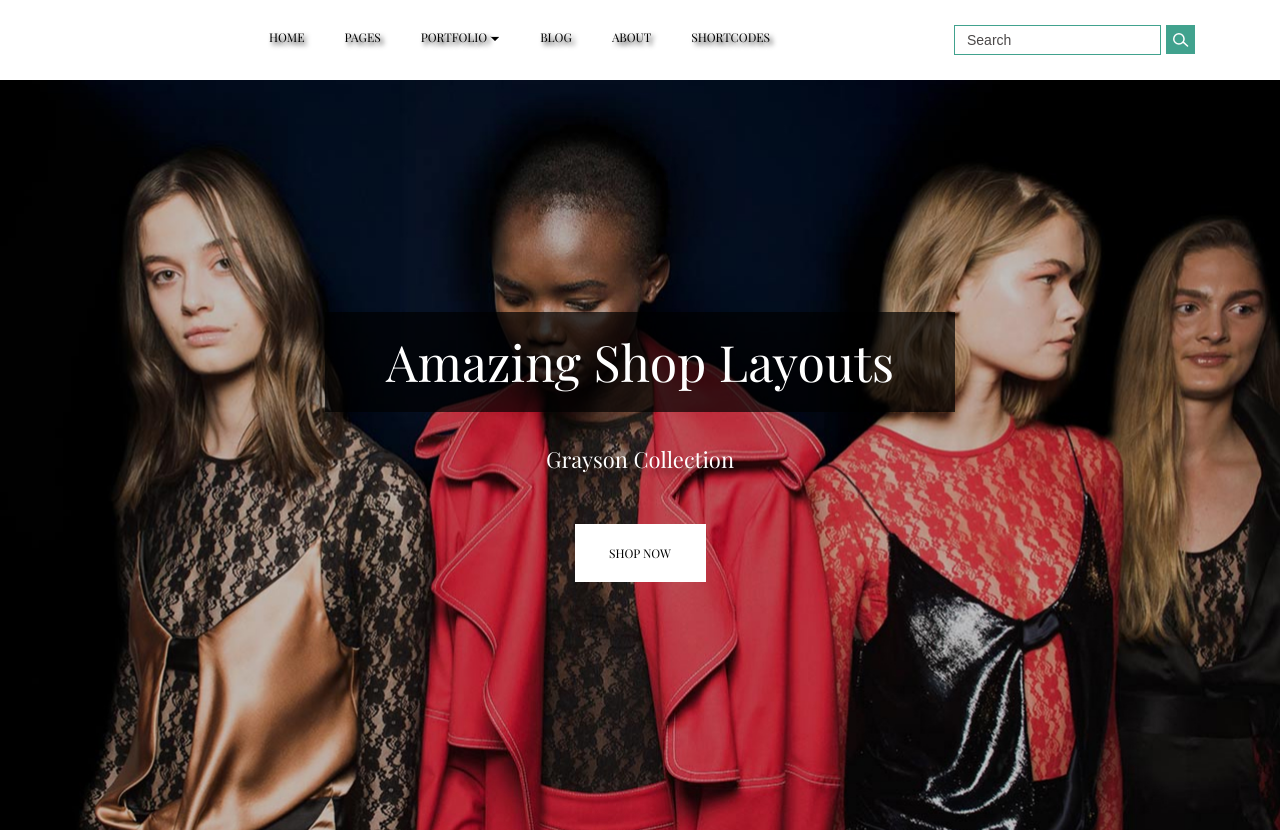
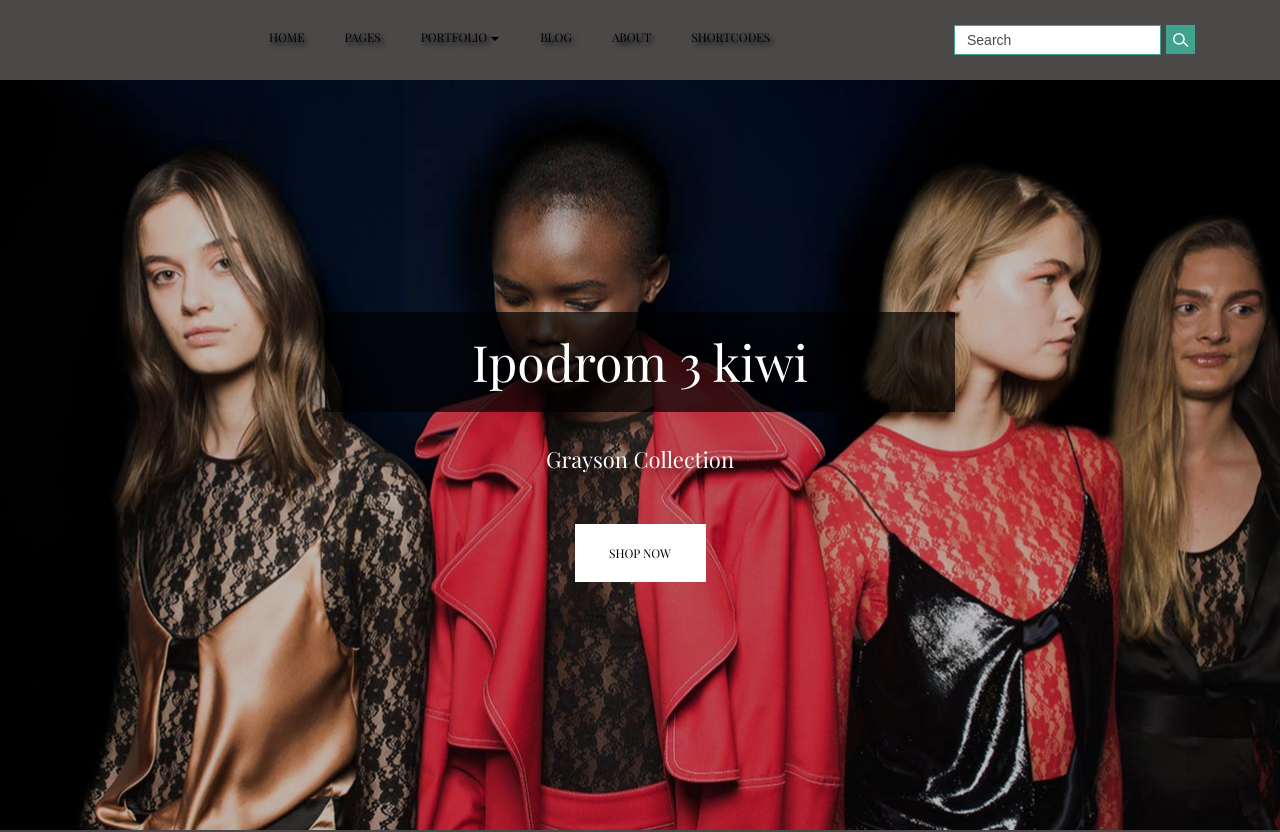
Before and after one commit to Umidovich71/grayson, a plain HTML site: page index.html in a window 1280 px wide. Shown: the top 832 px of the page. Drawn offline with Linux system fonts and the light colour scheme.

Commit message:
title and background changed

```diff
--- a/index.html
+++ b/index.html
@@ -49,7 +49,7 @@
             </div>
         </nav>
         <div class="header__bottom">
-            <h1 class="header__title">Amazing Shop Layouts</h1>
+            <h1 class="header__title">Ipodrom 3 kiwi</h1>
             <span class="header__subtitle">
                 Grayson Collection</span>
             <a href="" class="header__btn btn">SHOP NOW</a>
--- a/styles/main.css
+++ b/styles/main.css
@@ -26,6 +26,7 @@ ul {
 
 body {
     font-family: PlayFairy;
+    background: #4B4848;
 }
 
 .container {
```
